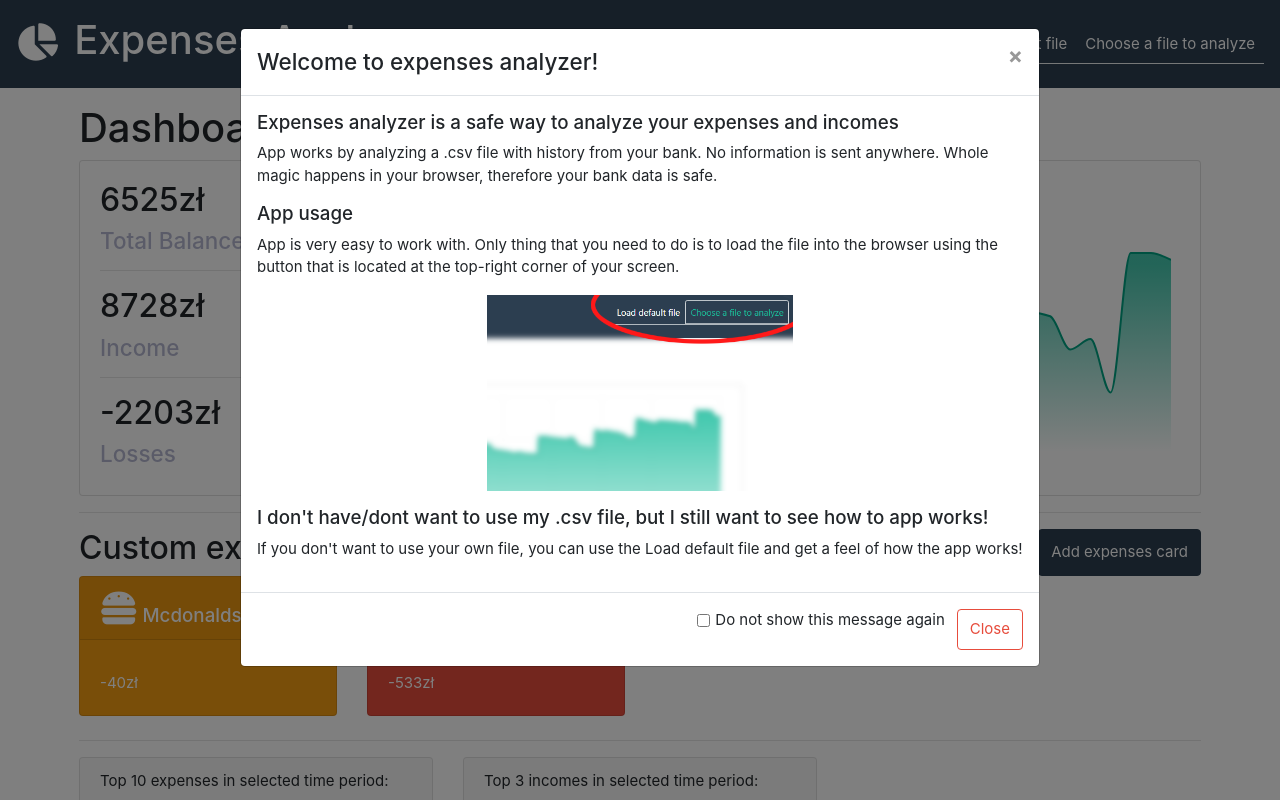
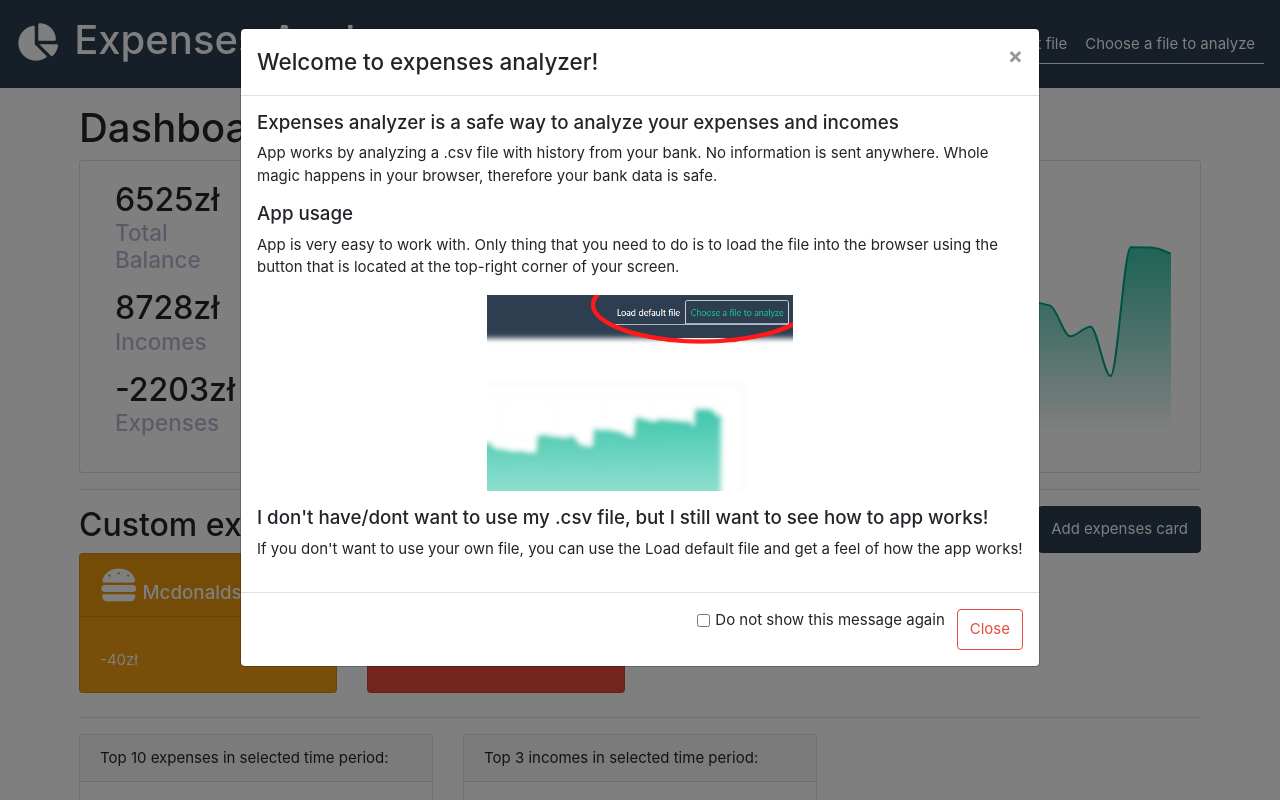
Before and after one commit to Kielx/expenses-analyzer, a React (Create React App) app: page / in a window 1280 px wide. Both pictures are taken after a click on the button "Load default file". Shown: the top 800 px of the page. Built offline with nearby package versions, Linux system fonts and the light colour scheme.

Commit message:
Add DashboardInfoCard component containing information from mainOverview

```diff
--- /dev/null
+++ b/src/components/DashboardInfoCard.js
@@ -0,0 +1,17 @@
+import React from "react";
+import CountUp from "react-countup";
+
+export default function DashboardInfoCard(props) {
+  return (
+    <div className="mb-3">
+      <h3 className="mb-0">
+        {props.graphData.length !== 0 ? (
+          <CountUp end={props.content} duration={1} suffix={"zł"}></CountUp>
+        ) : (
+          0
+        )}
+      </h3>
+      <h4 style={{ color: "#B5B7D0" }}>{props.children}</h4>
+    </div>
+  );
+}
--- a/src/components/MainOverview.js
+++ b/src/components/MainOverview.js
@@ -6,6 +6,7 @@ import CountUp from "react-countup";
 import MainChart from "./MainChart";
 
 import { calculateBalance } from "../Utils";
+import DashboardInfoCard from "./DashboardInfoCard";
 
 export default function MainOverview(props) {
   return (
@@ -17,52 +18,35 @@ export default function MainOverview(props) {
             xs={{ span: 12, order: "last" }}
             className="mainOverviewFirstColumn"
           >
-            <div style={{ display: "inline-flex" }}>
-              <h3>
-                {props.graphData.length !== 0 ? (
-                  <CountUp
-                    end={parseInt(
-                      calculateBalance(props.parsed).balance.toFixed(2)
-                    )}
-                    duration={1}
-                    suffix={"zł"}
-                  ></CountUp>
-                ) : (
-                  0
+            <Col>
+              <DashboardInfoCard
+                graphData={props.graphData}
+                parsed={props.parsed}
+                content={parseInt(
+                  calculateBalance(props.parsed).balance.toFixed(2)
                 )}
-              </h3>
-            </div>
-            <h4 style={{ color: "#B5B7D0" }}>Total Balance</h4>
-            <hr />
-            <h3>
-              {props.graphData.length !== 0 ? (
-                <CountUp
-                  end={parseInt(
-                    calculateBalance(props.parsed).positiveBalance.toFixed(2)
-                  )}
-                  duration={1}
-                  suffix={"zł"}
-                ></CountUp>
-              ) : (
-                0
-              )}
-            </h3>
-            <h4 style={{ color: "#B5B7D0" }}>Income</h4>
-            <hr />
-            <h3>
-              {props.graphData.length !== 0 ? (
-                <CountUp
-                  end={parseInt(
-                    calculateBalance(props.parsed).negativeBalance.toFixed(2)
-                  )}
-                  duration={1}
-                  suffix={"zł"}
-                ></CountUp>
-              ) : (
-                0
-              )}
-            </h3>
-            <h4 style={{ color: "#B5B7D0" }}>Losses</h4>
+              >
+                Total Balance
+              </DashboardInfoCard>
+              <DashboardInfoCard
+                graphData={props.graphData}
+                parsed={props.parsed}
+                content={parseInt(
+                  calculateBalance(props.parsed).positiveBalance.toFixed(2)
+                )}
+              >
+                Incomes
+              </DashboardInfoCard>
+              <DashboardInfoCard
+                graphData={props.graphData}
+                parsed={props.parsed}
+                content={parseInt(
+                  calculateBalance(props.parsed).negativeBalance.toFixed(2)
+                )}
+              >
+                Expenses
+              </DashboardInfoCard>
+            </Col>
           </Col>
           <Col
             lg={10}
```
